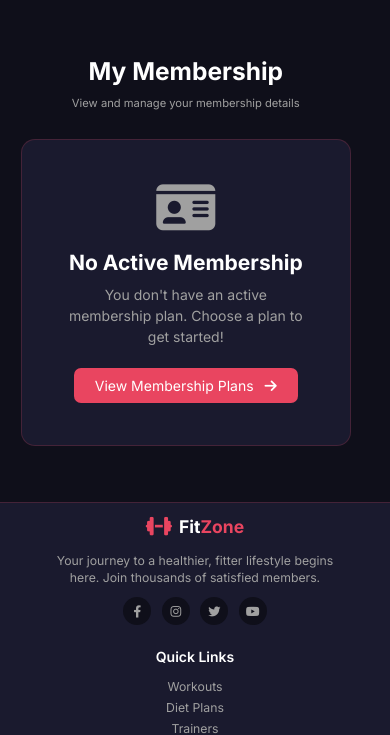
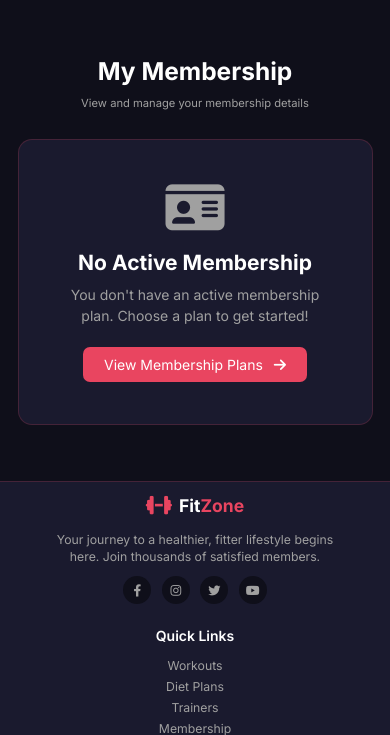
Before and after one commit to taqdeesgolandaz/fitzone-django-project, a Django app: template templates/membership/my_membership.html in a window 390 px wide. Shown: the part 64-799 px from the top of the page. Run offline with Django 5.2, Linux system fonts and the light colour scheme; the template is opened without the code that fills it, so the values that code supplies are empty; some libraries are stand-ins or nearby versions.

Commit message:
Fix membership page mobile layout

```diff
--- a/templates/membership/my_membership.html
+++ b/templates/membership/my_membership.html
@@ -34,10 +34,19 @@
         box-shadow: 0 10px 30px rgba(233, 69, 96, 0.2);
     }
 
+    .membership-container {
+        width: 100%;
+        max-width: 100%;
+        margin: 0 auto;
+        box-sizing: border-box;
+        padding-left: 0.5rem;
+        padding-right: 0.5rem;
+    }
+
     /* Very Large Desktops (1400px and above) */
     @media (min-width: 1400px) {
         .membership-container {
-            max-width: 100%;
+            max-width: 1200px;
             padding-left: 2rem;
             padding-right: 2rem;
         }
@@ -67,7 +76,7 @@
     /* Tablets Landscape (768px to 991px) */
     @media (min-width: 768px) and (max-width: 991px) {
         .membership-container {
-            max-width: 720px;
+            max-width: 100%;
             padding-left: 1rem;
             padding-right: 1rem;
         }
@@ -115,7 +124,7 @@
     /* Tablets Portrait (576px to 767px) */
     @media (min-width: 576px) and (max-width: 767px) {
         .membership-container {
-            max-width: 540px;
+            max-width: 100%;
             padding-left: 1rem;
             padding-right: 1rem;
         }
@@ -240,9 +249,9 @@
     /* Mobile Landscape (375px to 575px) */
     @media (min-width: 375px) and (max-width: 575px) {
         .membership-container {
-            max-width: 95%;
-            padding-left: 0.75rem;
-            padding-right: 0.75rem;
+            max-width: 100%;
+            padding-left: 0.5rem;
+            padding-right: 0.5rem;
         }
 
         .page-title {
@@ -251,6 +260,14 @@
 
         .page-subtitle {
             font-size: 0.8rem;
+        }
+
+        .active-membership-card,
+        .features-access-card,
+        .quick-action-card,
+        .no-membership-card,
+        .table-container {
+            width: 100%;
         }
 
         .active-membership-card {
@@ -358,9 +375,9 @@
     /* Small Mobile Devices (320px to 374px) */
     @media (min-width: 320px) and (max-width: 374px) {
         .membership-container {
-            max-width: 98%;
-            padding-left: 0.5rem;
-            padding-right: 0.5rem;
+            max-width: 100%;
+            padding-left: 0.35rem;
+            padding-right: 0.35rem;
         }
 
         .page-title {
@@ -485,7 +502,7 @@
 {% endblock %}
 
 {% block content %}
-<div class="py-12 membership-container fade-in">
+<div class="py-12 membership-container fade-in w-full">
     <div class="text-center mb-8">
         <h1 class="text-3xl font-bold text-white mb-2 page-title">My Membership</h1>
         <p class="text-text-gray page-subtitle">View and manage your membership details</p>
```
